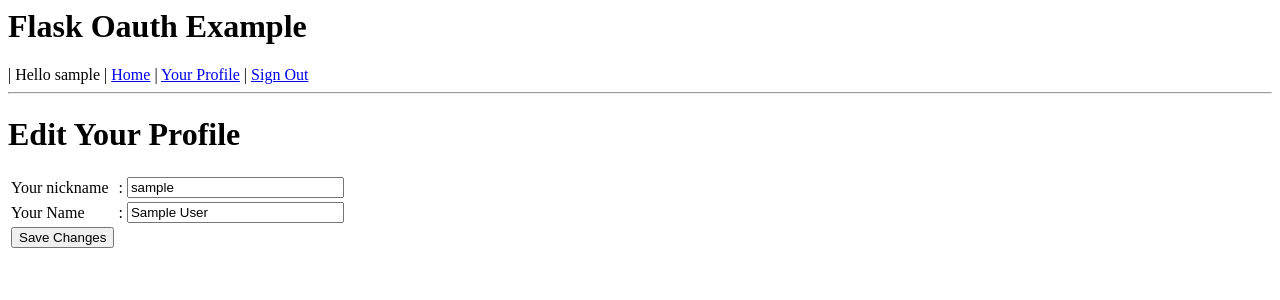
After one commit to pahumadad/flask-oauth, a Flask app: a page that uses app/templates/base.html in a window 1280 px wide. The commit adds this page. Shown: the top 300 px of the page. Run offline with Flask 2, Linux system fonts and the light colour scheme; a user stored in the database is signed in; tables that the repository leaves empty hold one stand-in row (values such as "Sample post").

Commit message:
Includes the edit profile capability

```diff
--- /dev/null
+++ b/app/forms.py
@@ -0,0 +1,23 @@
+from flask_wtf import FlaskForm
+from wtforms import StringField
+from wtforms.validators import DataRequired
+from app.models import User
+
+class EditForm(FlaskForm):
+    nickname = StringField('nickname', validators=[DataRequired()])
+    name     = StringField('name', validators=[DataRequired()])
+
+    def __init__(self, original_nickname, *args, **kwargs):
+        FlaskForm.__init__(self, *args, **kwargs)
+        self.original_nickname = original_nickname
+
+    def validate(self):
+        if not FlaskForm.validate(self):
+            return False
+        if self.nickname.data == self.original_nickname:
+            return True
+        user = User.query.filter_by(nickname=self.nickname.data).first()
+        if user != None:
+            self.nickname.errors.append('This nickname is already in use. Please chose another one.')
+            return False
+        return True
--- a/app/templates/base.html
+++ b/app/templates/base.html
@@ -3,16 +3,18 @@
         {% if title %}
         <title>{{ title }}</title>
         {% else %}
-        <title>Welcome to Finagment Web Page</title>
+        <title>Flask Oauth Example</title>
         {% endif %}
     </head>
     <body>
-        <h1>Finagment Web Page</h1>
-        <a href="{{ url_for('index') }}">Home</a>
+        <h1>Flask Oauth Example</h1>
         {% if g.user.is_authenticated %}
-            | <a href="#">Entry</a>
-            | <a href="#">Summary</a>
-            | <a href="{{ url_for('logout') }}">Logout</a>
+            | <a>Hello {{ g.user.nickname }}</a>
+            | <a href="{{ url_for('index') }}">Home</a>
+            | <a href="{{ url_for('user', nickname=g.user.nickname) }}">Your Profile</a>
+            | <a href="{{ url_for('logout') }}">Sign Out</a>
+        {% else %}
+            <a href="{{ url_for('login') }}">Sign In</a>
         {% endif %}
         <hr>
         {% with messages = get_flashed_messages() %}
--- /dev/null
+++ b/app/templates/edit.html
@@ -0,0 +1,36 @@
+<!-- extend from base layout -->
+{% extends "base.html" %}
+
+{% block content %}
+    <h1>Edit Your Profile</h1>
+    <div class="well">
+        <form action="" method="post" name="edit">
+            {{ form.hidden_tag() }}
+            <table>
+                <tr>
+                    <td>Your nickname</td>
+                    <td>:</td>
+                    <td>
+                        {{ form.nickname(size=24) }}
+                        {% for error in form.errors.nickname %}
+                        <br><span style="color: red">[{{ error }}]</span>
+                        {% endfor %}
+                    </td>
+                </tr>
+                <tr>
+                    <td>Your Name</td>
+                    <td>:</td>
+                    <td>
+                        {{ form.name(size=24) }}
+                        {% for error in form.errors.name %}
+                        <br><span style="color: red">[{{ error }}]</span>
+                        {% endfor %}
+                    </td>
+                </tr>
+                <tr>
+                    <td><input type="submit" value="Save Changes"></td>
+                </tr>
+            </table>
+        </form>
+    </div>
+{% endblock %}
--- a/app/templates/index.html
+++ b/app/templates/index.html
@@ -2,8 +2,8 @@
 {% extends "base.html" %}
 
 {% block content %}
-    <h1>Hello, {{ user.name }}!</h1>
-    {% include 'flash.html' %}
+    <h1>Index Page</h1>
     <div class="well">
+        <h2>Hello, {{ user.name }}!</h2>
     </div>
 {% endblock %}
--- a/app/views.py
+++ b/app/views.py
@@ -3,6 +3,7 @@
 from app import app, db, lm
 from .models import User
 from .oauth import OAuthSignIn
+from .forms import EditForm
 
 @app.route('/')
 @app.route('/index')
@@ -67,3 +68,39 @@
 @lm.unauthorized_handler
 def unauthorized():
     return redirect(url_for('login'))
+
+
+@app.route('/user/<nickname>')
+@login_required
+def user(nickname):
+    user = User.query.filter_by(nickname=nickname).first()
+    if user == None:
+        flash('User %s not found.' % nickname)
+        return redirect(url_for('index'))
+    return render_template('user.html',
+                            title="Profile",
+                            user=user)
+
+
+@app.route('/user/<nickname>/edit', methods=['GET', 'POST'])
+@login_required
+def edit(nickname):
+    if g.user.nickname != nickname:
+        flash('You can not edit someone else profile')
+        return redirect(url_for('user', nickname=g.user.nickname))
+    user = User.query.filter_by(nickname=nickname).first()
+    form = EditForm(user.nickname)
+    if form.validate_on_submit():
+        user.nickname = form.nickname.data
+        user.name     = form.name.data
+        db.session.add(user)
+        db.session.commit()
+        flash('Your changes have been saved.')
+        return redirect(url_for('user', nickname=user.nickname))
+    else:
+        form.nickname.data = user.nickname
+        form.name.data     = user.name
+    return render_template('edit.html',
+                            title="Edit",
+                            user=user,
+                            form=form)
--- a/config.py
+++ b/config.py
@@ -2,6 +2,7 @@
 basedir = os.path.abspath(os.path.dirname(__file__))
 
 # forms wtf config
+WTF_CSRF_ENABLED = True
 SECRET_KEY = 'impossible-to-guess'
 
 # sqlalchemy database config
```
Also changed, not shown: app/templates/user.html (added, +26 -0 lines).
